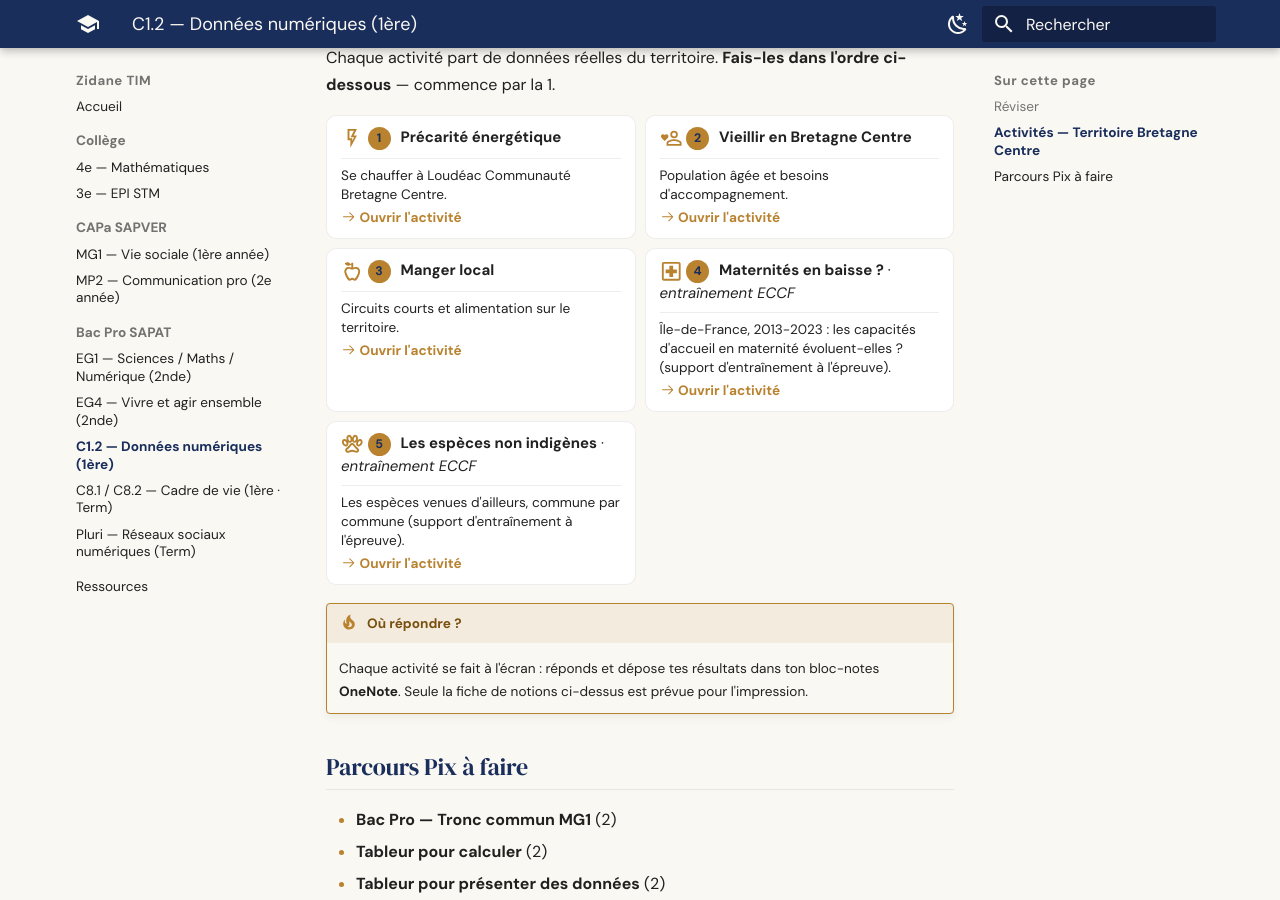
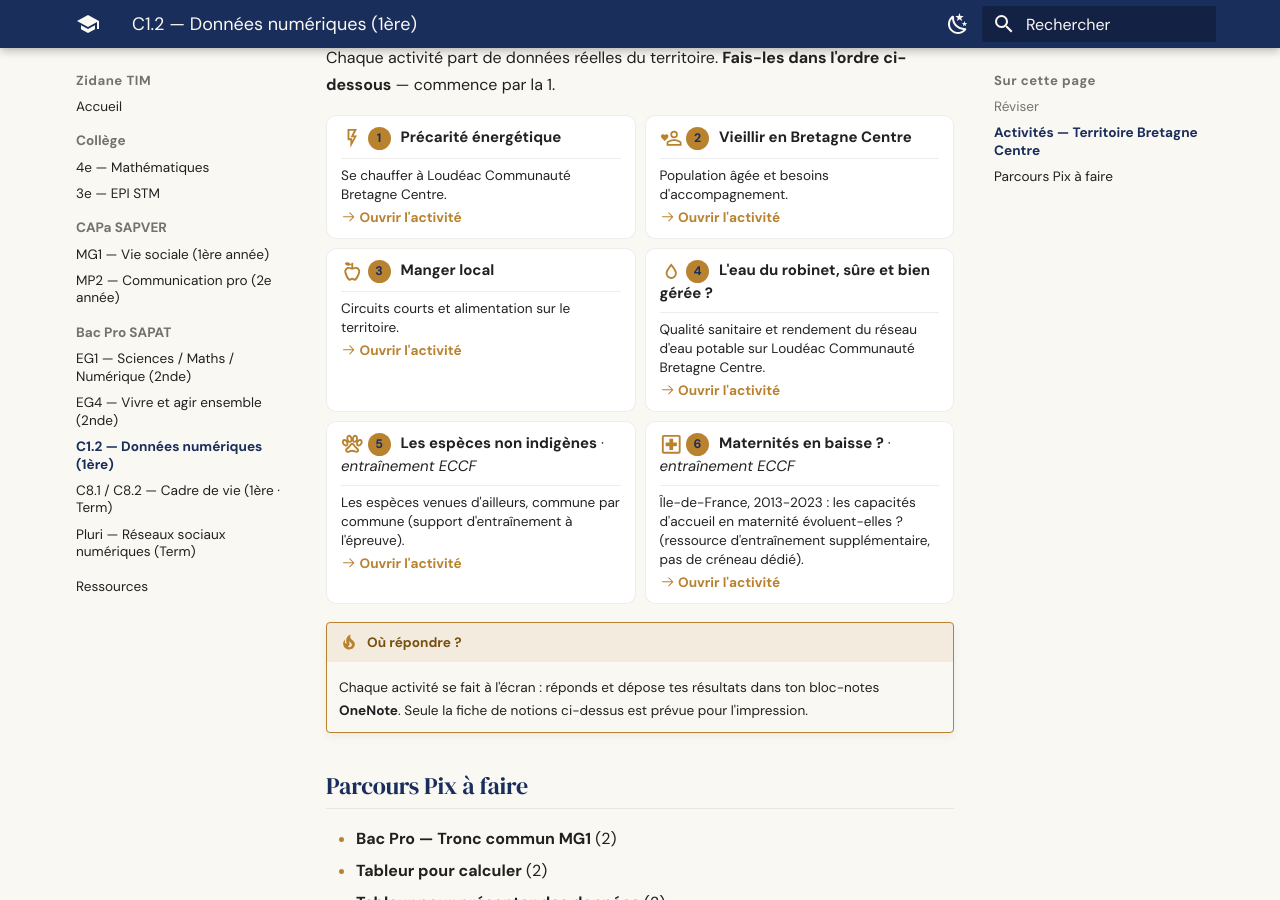
Before and after one commit to zidaneTim/zidane-tim, an MkDocs documentation site: the page built from docs/cours/sapat/c12-donnees-numeriques.md, in a window 1280 px wide and 900 px high, scrolled down 435 px. Built offline with MkDocs 1.6.1 and Material for MkDocs 9.7.7, drawn with Linux system fonts in a browser that asks for light colours.

Commit message:
c12: ajoute la carte Eau et renumerote la page d'accueil (1-6)

```diff
--- a/docs/cours/sapat/c12-donnees-numeriques.md
+++ b/docs/cours/sapat/c12-donnees-numeriques.md
@@ -38,13 +38,13 @@ Chaque activité part de données réelles du territoire. **Fais-les dans l'ordr
 
     [:octicons-arrow-right-24: Ouvrir l'activité](activites/c12/alimentation-bretagne.md)
 
--   :material-hospital-box-outline:{ .lg .middle } <span class="zt-step">4</span> **Maternités en baisse ?** · _entraînement ECCF_
+-   :material-water-outline:{ .lg .middle } <span class="zt-step">4</span> **L'eau du robinet, sûre et bien gérée ?**
 
     ---
 
-    Île-de-France, 2013-2023 : les capacités d'accueil en maternité évoluent-elles ? (support d'entraînement à l'épreuve).
+    Qualité sanitaire et rendement du réseau d'eau potable sur Loudéac Communauté Bretagne Centre.
 
-    [:octicons-arrow-right-24: Ouvrir l'activité](activites/c12/maternites-ile-de-france.md)
+    [:octicons-arrow-right-24: Ouvrir l'activité](activites/c12/eau-lcbc.md)
 
 -   :material-paw-outline:{ .lg .middle } <span class="zt-step">5</span> **Les espèces non indigènes** · _entraînement ECCF_
 
@@ -53,6 +53,14 @@ Chaque activité part de données réelles du territoire. **Fais-les dans l'ordr
     Les espèces venues d'ailleurs, commune par commune (support d'entraînement à l'épreuve).
 
     [:octicons-arrow-right-24: Ouvrir l'activité](activites/c12/biodiversite-bretagne.md)
+
+-   :material-hospital-box-outline:{ .lg .middle } <span class="zt-step">6</span> **Maternités en baisse ?** · _entraînement ECCF_
+
+    ---
+
+    Île-de-France, 2013-2023 : les capacités d'accueil en maternité évoluent-elles ? (ressource d'entraînement supplémentaire, pas de créneau dédié).
+
+    [:octicons-arrow-right-24: Ouvrir l'activité](activites/c12/maternites-ile-de-france.md)
 
 </div>
 
```
